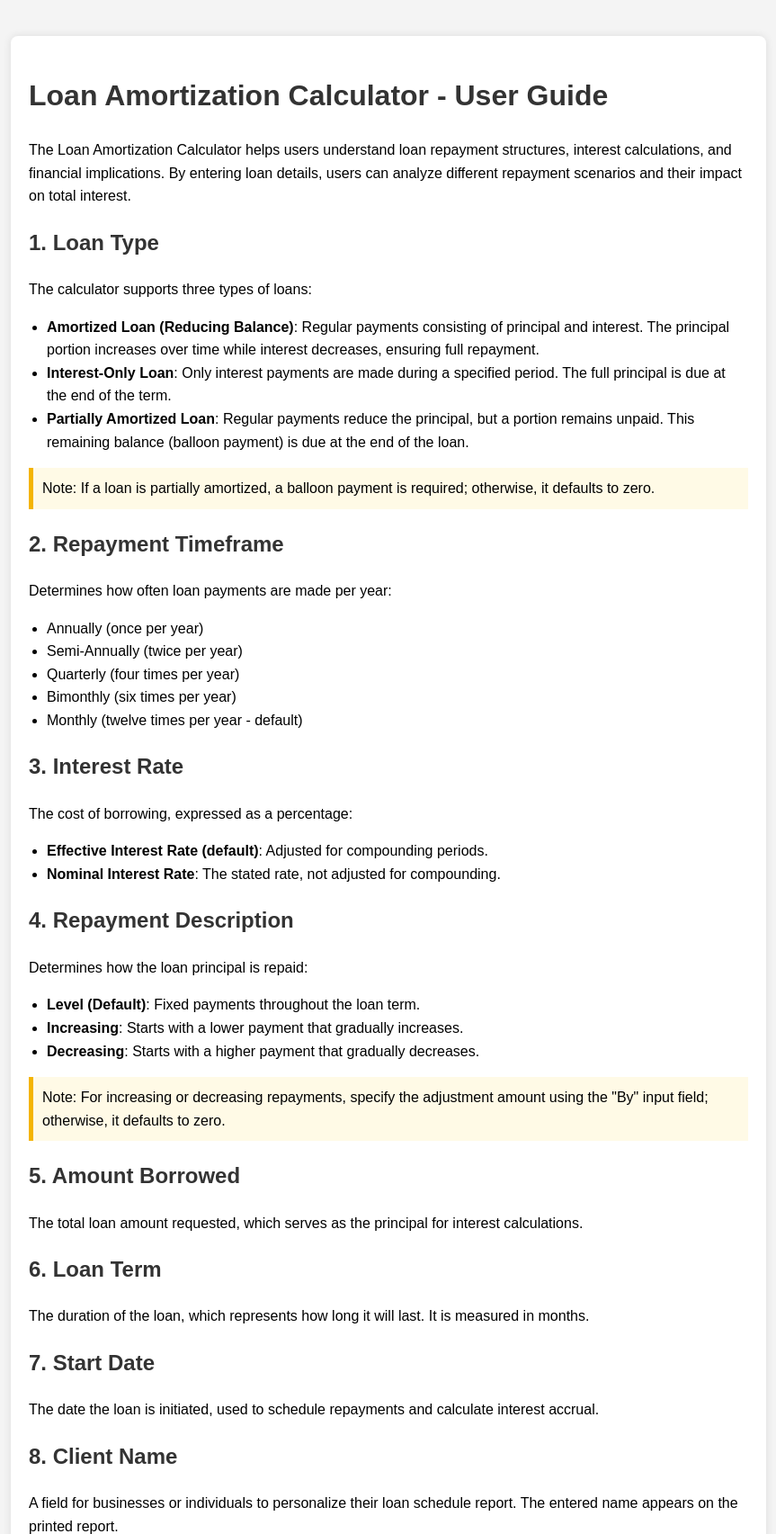
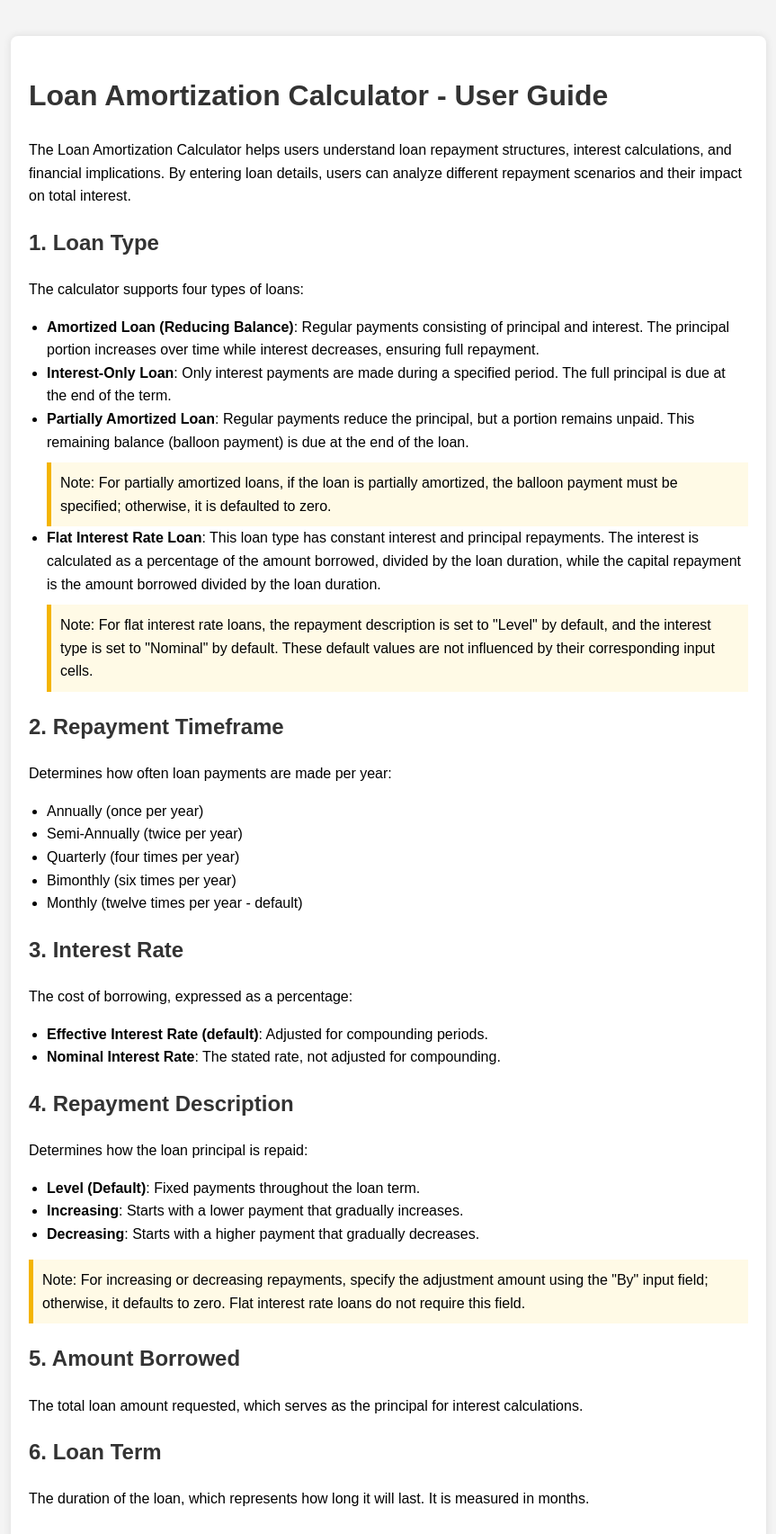
Before and after one commit to Sekou-M-Kamara/Afya_Sacco, a Flask app: page /userGuide in a window 1280 px wide. Shown: the top 1705 px of the page at 90% size, without its empty margins (208-1071 px from the left). Run offline with Flask 3, Linux system fonts and the light colour scheme.

Commit message:
Update userGuide.html

```diff
--- a/templates/userGuide.html
+++ b/templates/userGuide.html
@@ -46,7 +46,7 @@
       </p>
 
       <h2>1. Loan Type</h2>
-      <p>The calculator supports three types of loans:</p>
+      <p>The calculator supports four types of loans:</p>
       <ul>
         <li>
           <strong>Amortized Loan (Reducing Balance)</strong>: Regular payments
@@ -63,11 +63,25 @@
           principal, but a portion remains unpaid. This remaining balance
           (balloon payment) is due at the end of the loan.
         </li>
+        <div class="note">
+          Note: For partially amortized loans, if the loan is partially
+          amortized, the balloon payment must be specified; otherwise, it is
+          defaulted to zero.
+        </div>
+        <li>
+          <strong>Flat Interest Rate Loan</strong>: This loan type has constant
+          interest and principal repayments. The interest is calculated as a
+          percentage of the amount borrowed, divided by the loan duration, while
+          the capital repayment is the amount borrowed divided by the loan
+          duration.
+        </li>
+        <div class="note">
+          Note: For flat interest rate loans, the repayment description is set
+          to "Level" by default, and the interest type is set to "Nominal" by
+          default. These default values are not influenced by their
+          corresponding input cells.
+        </div>
       </ul>
-      <div class="note">
-        Note: If a loan is partially amortized, a balloon payment is required;
-        otherwise, it defaults to zero.
-      </div>
 
       <h2>2. Repayment Timeframe</h2>
       <p>Determines how often loan payments are made per year:</p>
@@ -110,7 +124,8 @@
       </ul>
       <div class="note">
         Note: For increasing or decreasing repayments, specify the adjustment
-        amount using the "By" input field; otherwise, it defaults to zero.
+        amount using the "By" input field; otherwise, it defaults to zero. Flat
+        interest rate loans do not require this field.
       </div>
 
       <h2>5. Amount Borrowed</h2>
```
